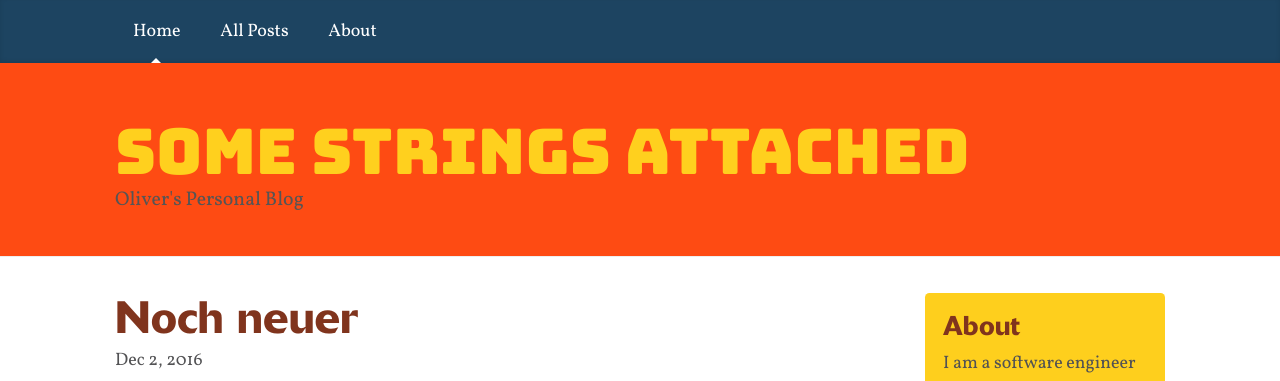
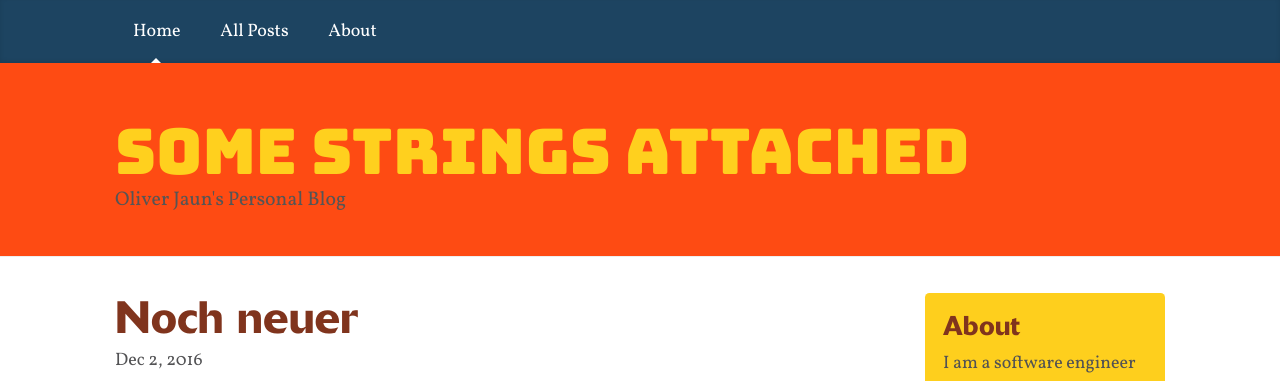
Before and after one commit to olijaun/old-idontbyte.jaun.org, a Jekyll site: the page built from index.html, in a window 1280 px wide and 900 px high. Shown: the top 381 px of the window. Built offline with Jekyll 4.4.1, drawn with Linux system fonts in a browser that asks for light colours; nearby versions of some CDN libraries; the list of posts is cut into pages by our own code.

```diff
--- a/_includes/header.html
+++ b/_includes/header.html
@@ -1,6 +1,6 @@
 <div class="blog-header">
   <div class="container">
-    <h1 class="blog-title">Some Strings attached</h1>
-    <p class="lead blog-description">Oliver's Personal Blog</p>
+    <h1 class="blog-title">Some Strings Attached</h1>
+    <p class="lead blog-description">Oliver Jaun's Personal Blog</p>
   </div>
 </div>
```
Also changed, not shown: disclosure_statement.md (+1 -1 lines), privacy_policy.md (+1 -1 lines).
